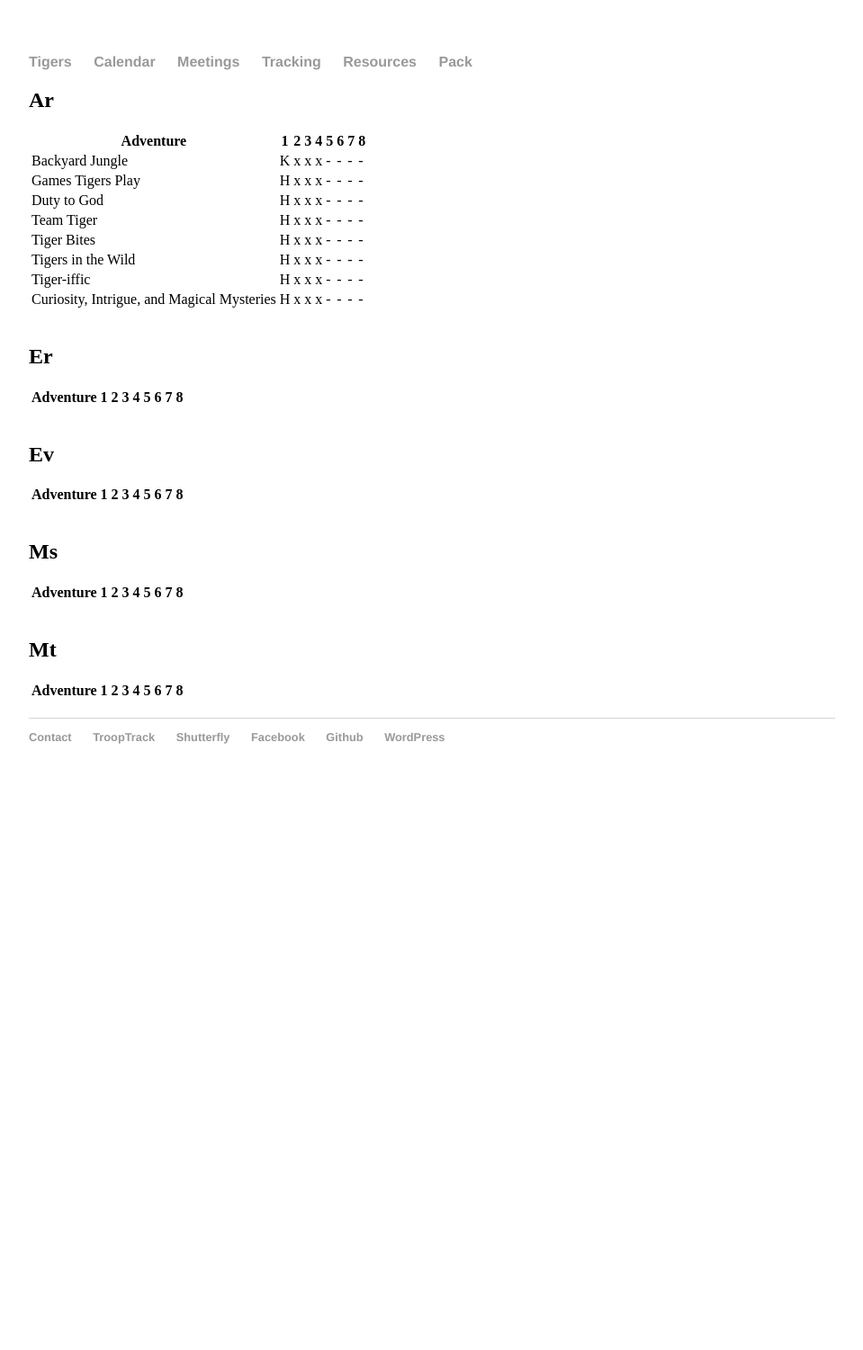
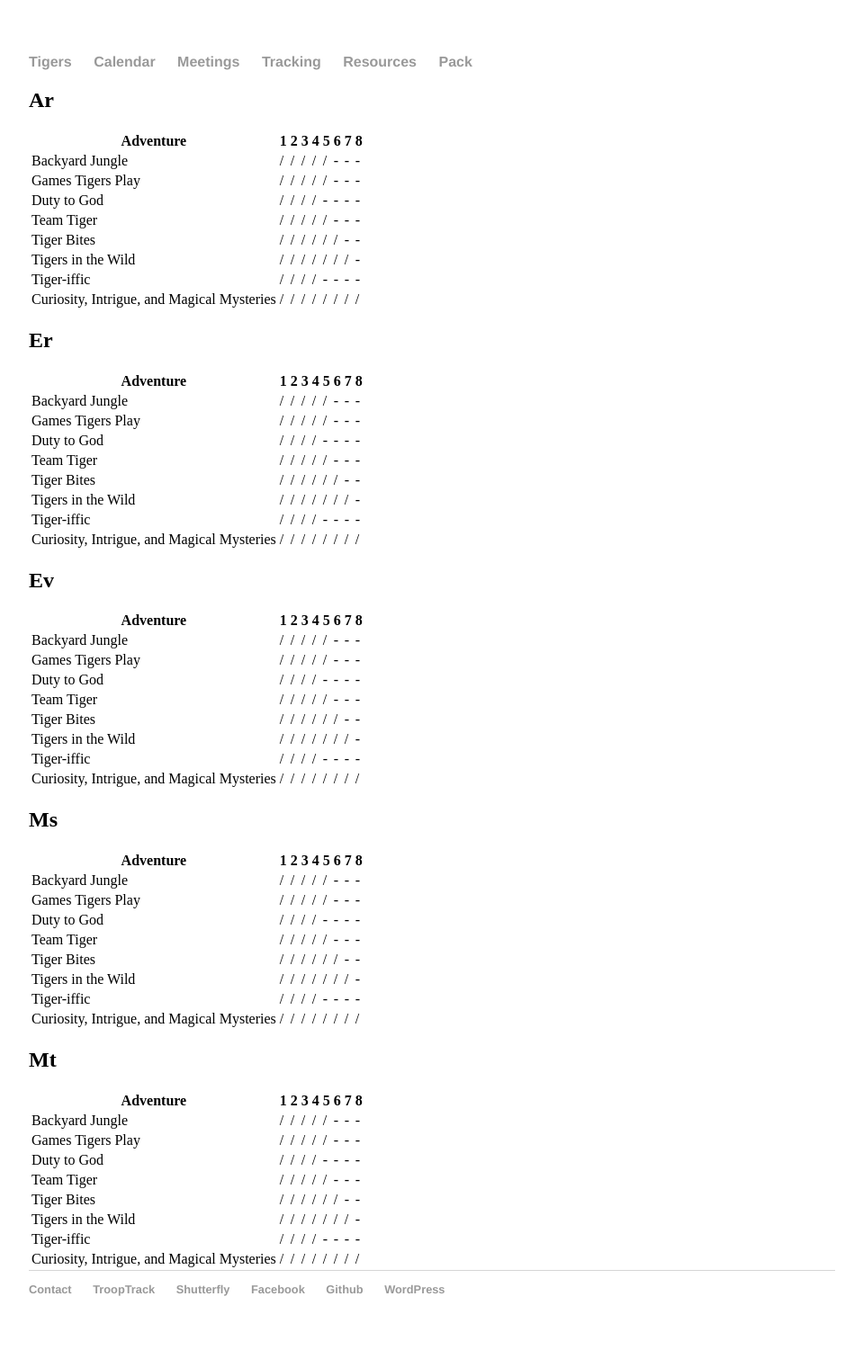
Before and after one commit to clare-pack818/clare-pack818.github.io, a Jekyll site: the page built from tigers/tracking/index.html, in a window 1280 px wide. Shown: the whole page at 90% size, without its empty margins (160-1119 px from the left). Built offline with Jekyll 4.4.1, drawn with Linux system fonts in a browser that asks for light colours; before the commit the page ends 900 px from its top, so only the background shows below that.

Commit message:
Update index.html

```diff
--- a/tigers/tracking/index.html
+++ b/tigers/tracking/index.html
@@ -2,37 +2,63 @@
 layout: tiger
 title: Pack 818 - Claremont, CA
 columnHeaders: [1,2,3,4,5,6,7,8]
-adventures: [Games Tigers Play, Duty to God, Team Tiger, Tiger Bites, Tigers in the Wild,
-  Tiger-iffic, "Curiosity, Intrigue, and Magical Mysteries"]
 
 scouts:
 
   - name: Ar
     tasks:
-    - [Backyard Jungle, K,x,x,x,-,-,-,-]
-    - [Games Tigers Play, H,x,x,x,-,-,-,-]
-    - [Duty to God, H,x,x,x,-,-,-,-]
-    - [Team Tiger, H,x,x,x,-,-,-,-]
-    - [Tiger Bites, H,x,x,x,-,-,-,-]
-    - [Tigers in the Wild, H,x,x,x,-,-,-,-]
-    - [Tiger-iffic, H,x,x,x,-,-,-,-]
-    - ["Curiosity, Intrigue, and Magical Mysteries", H,x,x,x,-,-,-,-]
+    - [Backyard Jungle, /,/,/,/,/,-,-,-]
+    - [Games Tigers Play, /,/,/,/,/,-,-,-]
+    - [Duty to God, /,/,/,/,-,-,-,-]
+    - [Team Tiger, /,/,/,/,/,-,-,-]
+    - [Tiger Bites, /,/,/,/,/,/,-,-]
+    - [Tigers in the Wild, /,/,/,/,/,/,/,-]
+    - [Tiger-iffic, /,/,/,/,-,-,-,-]
+    - ["Curiosity, Intrigue, and Magical Mysteries", /,/,/,/,/,/,/,/]
 
   - name: Er
-    bj1: X
-    bj2: X
+    tasks:
+    - [Backyard Jungle, /,/,/,/,/,-,-,-]
+    - [Games Tigers Play, /,/,/,/,/,-,-,-]
+    - [Duty to God, /,/,/,/,-,-,-,-]
+    - [Team Tiger, /,/,/,/,/,-,-,-]
+    - [Tiger Bites, /,/,/,/,/,/,-,-]
+    - [Tigers in the Wild, /,/,/,/,/,/,/,-]
+    - [Tiger-iffic, /,/,/,/,-,-,-,-]
+    - ["Curiosity, Intrigue, and Magical Mysteries", /,/,/,/,/,/,/,/]
 
   - name: Ev
-    bj1: X
-    bj2: X
+    tasks:
+    - [Backyard Jungle, /,/,/,/,/,-,-,-]
+    - [Games Tigers Play, /,/,/,/,/,-,-,-]
+    - [Duty to God, /,/,/,/,-,-,-,-]
+    - [Team Tiger, /,/,/,/,/,-,-,-]
+    - [Tiger Bites, /,/,/,/,/,/,-,-]
+    - [Tigers in the Wild, /,/,/,/,/,/,/,-]
+    - [Tiger-iffic, /,/,/,/,-,-,-,-]
+    - ["Curiosity, Intrigue, and Magical Mysteries", /,/,/,/,/,/,/,/]
 
   - name: Ms
-    bj1: X
-    bj2: X
+    tasks:
+    - [Backyard Jungle, /,/,/,/,/,-,-,-]
+    - [Games Tigers Play, /,/,/,/,/,-,-,-]
+    - [Duty to God, /,/,/,/,-,-,-,-]
+    - [Team Tiger, /,/,/,/,/,-,-,-]
+    - [Tiger Bites, /,/,/,/,/,/,-,-]
+    - [Tigers in the Wild, /,/,/,/,/,/,/,-]
+    - [Tiger-iffic, /,/,/,/,-,-,-,-]
+    - ["Curiosity, Intrigue, and Magical Mysteries", /,/,/,/,/,/,/,/]
 
   - name: Mt
-    bj1: X
-    bj2: X
+    tasks:
+    - [Backyard Jungle, /,/,/,/,/,-,-,-]
+    - [Games Tigers Play, /,/,/,/,/,-,-,-]
+    - [Duty to God, /,/,/,/,-,-,-,-]
+    - [Team Tiger, /,/,/,/,/,-,-,-]
+    - [Tiger Bites, /,/,/,/,/,/,-,-]
+    - [Tigers in the Wild, /,/,/,/,/,/,/,-]
+    - [Tiger-iffic, /,/,/,/,-,-,-,-]
+    - ["Curiosity, Intrigue, and Magical Mysteries", /,/,/,/,/,/,/,/]
 
 ---
 
@@ -62,6 +88,5 @@ scouts:
     </tbody>
 
 </table>
-<br>
 
 {% endfor %}
```
